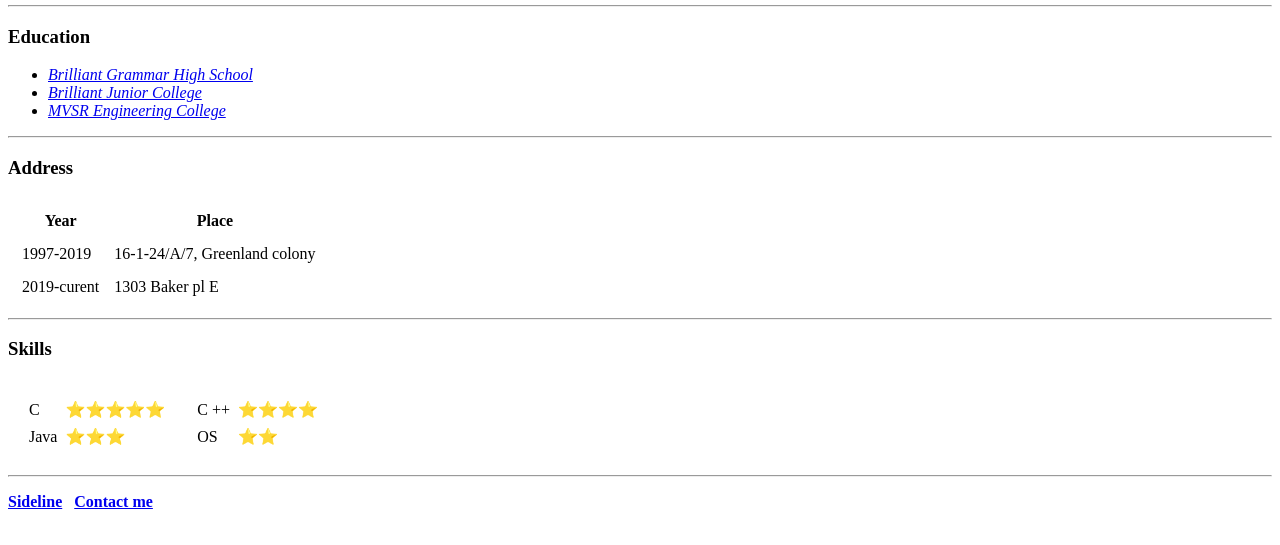
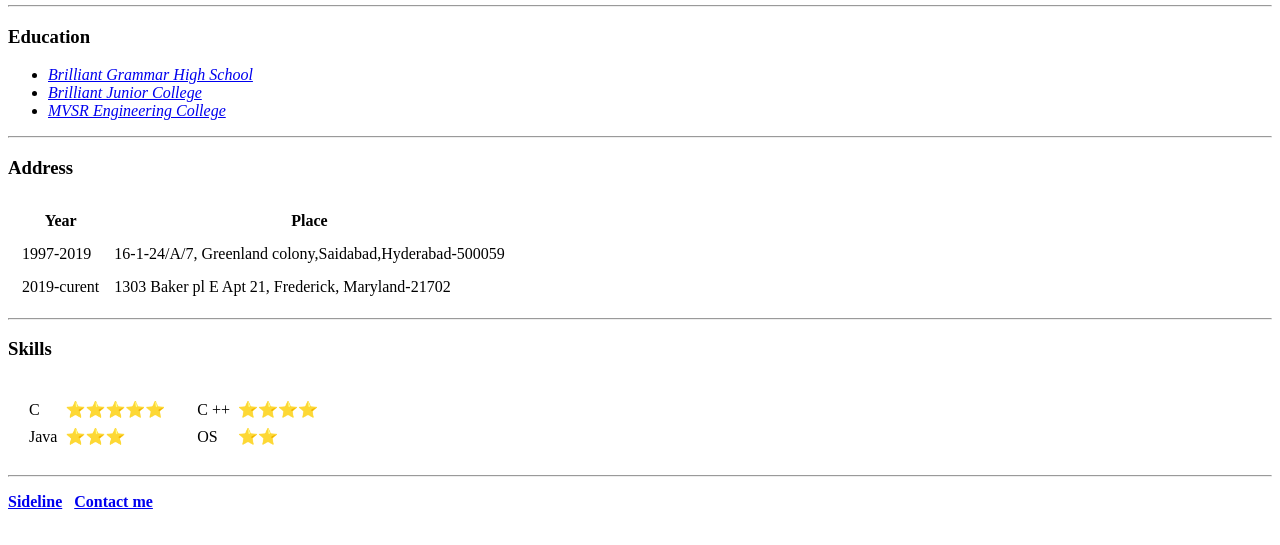
Before and after one commit to zohairq/personal_site, a plain HTML site: page index.html in a window 1280 px wide. Shown: the part 201-746 px from the top of the page. Drawn offline with Linux system fonts and the light colour scheme.

Commit message:
editted address

```diff
--- a/index.html
+++ b/index.html
@@ -69,12 +69,12 @@
 
   <tr>
     <td>1997-2019</td>
-    <td>16-1-24/A/7, Greenland colony</td>
+    <td>16-1-24/A/7, Greenland colony,Saidabad,Hyderabad-500059</td>
 
   </tr>
   <tr>
     <td>2019-curent</td>
-    <td>1303 Baker pl E</td>
+    <td>1303 Baker pl E Apt 21, Frederick, Maryland-21702</td>
   </tr>
 
 
```
